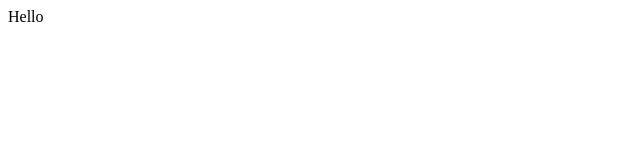
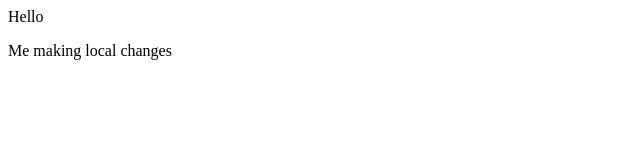
Before and after one commit to Biggie0125/Demo, a plain HTML site: page index.html in a window 1280 px wide. Shown: the whole page, without its empty margins (0-640 px from the left). Drawn offline with Linux system fonts and the light colour scheme.

Commit message:
New Local changes

```diff
--- a/index.html
+++ b/index.html
@@ -1 +1,2 @@
 <p>Hello</p>
+<p>Me making local changes</p>
```
